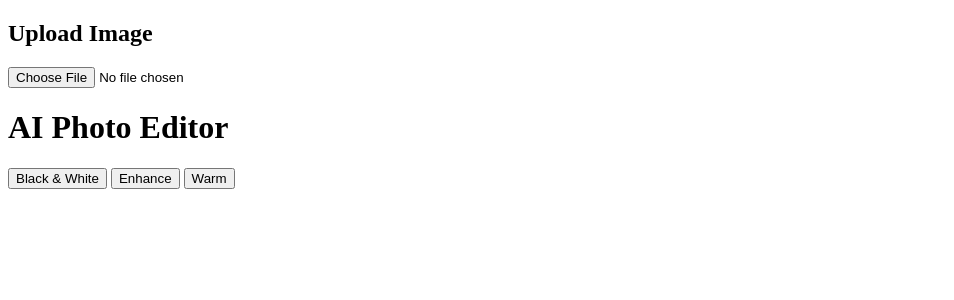
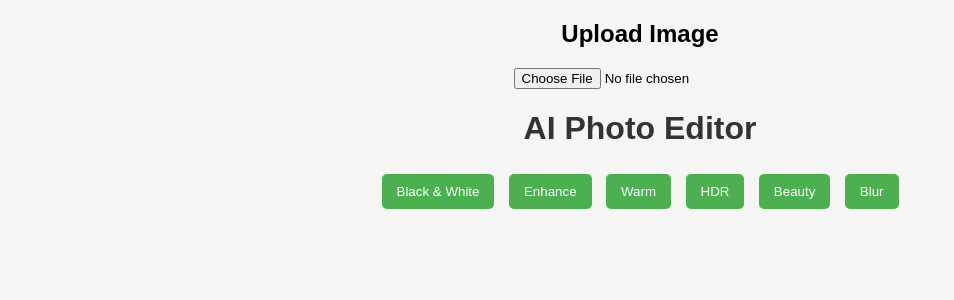
Before and after one commit to muhammedRinshad210/ai-product-photo-generator, a Django app: page / in a window 1280 px wide. Shown: the top 300 px of the page, without its empty margins (0-954 px from the left). Run offline with Django 5.2, Linux system fonts and the light colour scheme.

Commit message:
Day 3 completed

```diff
--- a/editor/templates/index.html
+++ b/editor/templates/index.html
@@ -5,6 +5,36 @@
     <meta name="viewport" content="width=device-width, initial-scale=1.0">
     <title>Document</title>
 </head>
+<style>
+body {
+    text-align: center;
+    font-family: Arial;
+    background: #f5f5f5;
+}
+
+h1 {
+    color: #333;
+}
+
+button {
+    margin: 5px;
+    padding: 10px 15px;
+    border: none;
+    background: #4CAF50;
+    color: white;
+    border-radius: 5px;
+    cursor: pointer;
+}
+
+button:hover {
+    background: #45a049;
+}
+
+img {
+    margin-top: 20px;
+    border-radius: 10px;
+}
+</style>
 <body>
     <h2>Upload Image</h2>
 
@@ -18,6 +48,9 @@
         <button name="filter" value="bw">Black & White</button>
         <button name="filter" value="enhance">Enhance</button>
         <button name="filter" value="warm">Warm</button>
+        <button name="filter" value="hdr">HDR</button>
+        <button name="filter" value="beauty">Beauty</button>
+        <button name="filter" value="blur">Blur</button>
 
     </form>
 
--- a/editor/views.py
+++ b/editor/views.py
@@ -1,5 +1,5 @@
 from django.shortcuts import render
-from PIL import Image, ImageEnhance
+from PIL import Image, ImageEnhance, ImageFilter
 import os
 
 # Create your views here.
@@ -38,6 +38,22 @@ def index(request):
             r = r.point(lambda i: i * 1.2)
             image = Image.merge('RGB', (r, g, b))
 
+        elif filter_type == "hdr":
+            enhancer = ImageEnhance.Contrast(image)
+            image = enhancer.enhance(2.5)
+
+            color = ImageEnhance.Color(image)
+            image = color.enhance(1.5)
+
+        elif filter_type == "beauty":
+            image = image.filter(ImageFilter.SMOOTH)
+
+        elif filter_type == "blur":
+            image = image.filter(ImageFilter.GaussianBlur(radius=5))
+
+
+
+
         # save output
         output_path = "media/output.jpg"
         image.save(output_path)
```
Also changed, not shown: media/original.jpg, media/output.jpg.
